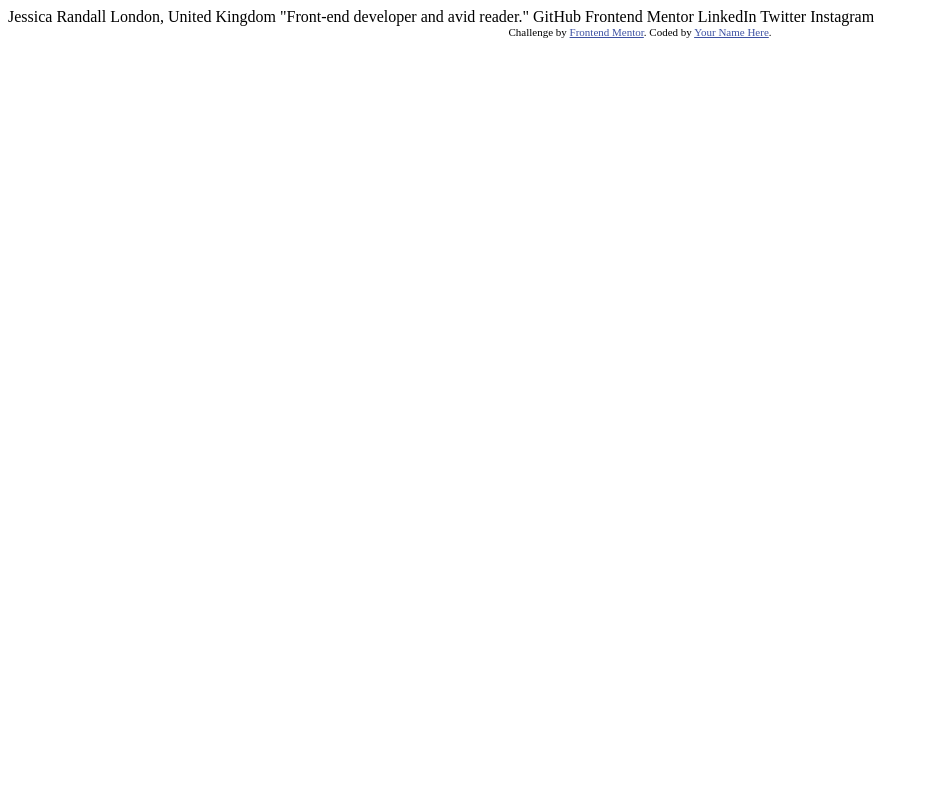
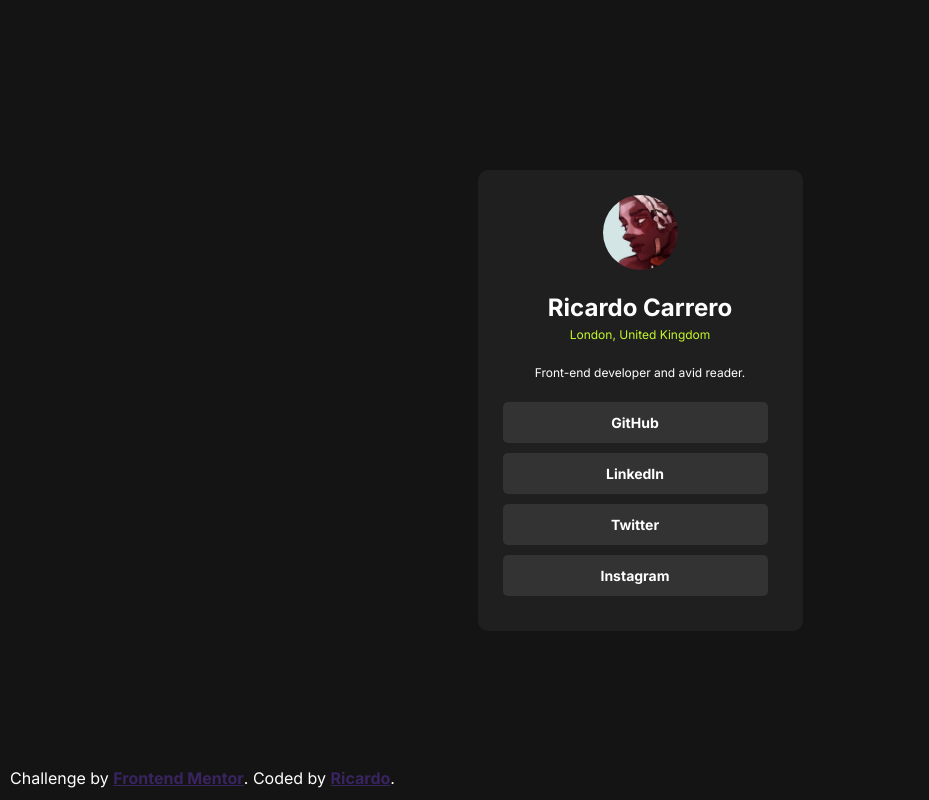
Before and after one commit to rc-0105/social-links-profile-main, a plain HTML site: page index.html in a window 1280 px wide. Shown: the whole page, without its empty margins (0-929 px from the left). Drawn offline with Linux system fonts and the light colour scheme.

Commit message:
second commit

```diff
--- a/index.html
+++ b/index.html
@@ -5,30 +5,36 @@
   <meta name="viewport" content="width=device-width, initial-scale=1.0"> <!-- displays site properly based on user's device -->
 
   <link rel="icon" type="image/png" sizes="32x32" href="./assets/images/favicon-32x32.png">
-
+  <link rel="stylesheet" href="./style.css">
+  <link rel="stylesheet" href="./reset.css">
+  <link href="https://fonts.googleapis.com/css2?family=Inter:ital,opsz,wght@0,14..32,100..900;1,14..32,100..900&family=Outfit:wght@100..900&display=swap" rel="stylesheet">
   <title>Frontend Mentor | Social links profile</title>
-
-  <!-- Feel free to remove these styles or customise in your own stylesheet 👍 -->
-  <style>
-    .attribution { font-size: 11px; text-align: center; }
-    .attribution a { color: hsl(228, 45%, 44%); }
-  </style>
 </head>
 <body>
+  <main class="content">
+    <img src="./assets/images/ekko.jpg" alt="ekko " class="profile-image">
+    <h1 class="name">Ricardo Carrero</h1>
+    <p class="location">London, United Kingdom</p>
+    <p class="bio">Front-end developer and avid reader.</p>
+    <ul class="social-links">
+      <li class="social-link">
+        <a href="https://github.com/rc-0105">GitHub</a>
+      </li>
+      <li class="social-link">
+        <a href="https://www.linkedin.com/in/ricardo-c-0105/">LinkedIn</a>
+      </li>
+      <li class="social-link">
+        <a href="https://twitter.com/rc_0105">Twitter</a>
+      </li>
+      <li class="social-link">
+        <a href="https://www.instagram.com/rc_0105/">Instagram</a>
+      </li>
+    </ul>
+  </main>
 
-  Jessica Randall
-  London, United Kingdom
-  "Front-end developer and avid reader."
-
-  GitHub
-  Frontend Mentor
-  LinkedIn
-  Twitter
-  Instagram
-
-  <div class="attribution">
+  <footer class="attribution">
     Challenge by <a href="https://www.frontendmentor.io?ref=challenge" target="_blank">Frontend Mentor</a>.
-    Coded by <a href="#">Your Name Here</a>.
-  </div>
+    Coded by <a href="https://github.com/rc-0105">Ricardo</a>.
+  </footer>
 </body>
 </html>
--- /dev/null
+++ b/reset.css
@@ -0,0 +1,73 @@
+*,
+*::before,
+*::after {
+  box-sizing: border-box;
+}
+
+/* Remove default margin */
+body,
+h1,
+h2,
+h3,
+h4,
+p,
+figure,
+blockquote,
+dl,
+dd {
+  margin: 0;
+}
+
+/* Remove list styles on ul, ol elements with a list role, which suggests default styling will be removed */
+ul[role='list'],
+ol[role='list'] {
+  list-style: none;
+}
+
+/* Set core root defaults */
+html:focus-within {
+  scroll-behavior: smooth;
+}
+
+/* Set core body defaults */
+body {
+  min-height: 100vh;
+  text-rendering: optimizeSpeed;
+  line-height: 1.5;
+}
+
+/* A elements that don't have a class get default styles */
+a:not([class]) {
+  text-decoration-skip-ink: auto;
+}
+
+/* Make images easier to work with */
+img,
+picture {
+  max-width: 100%;
+  display: block;
+}
+
+/* Inherit fonts for inputs and buttons */
+input,
+button,
+textarea,
+select {
+  font: inherit;
+}
+
+/* Remove all animations, transitions and smooth scroll for people that prefer not to see them */
+@media (prefers-reduced-motion: reduce) {
+  html:focus-within {
+   scroll-behavior: auto;
+  }
+
+  *,
+  *::before,
+  *::after {
+    animation-duration: 0.01ms !important;
+    animation-iteration-count: 1 !important;
+    transition-duration: 0.01ms !important;
+    scroll-behavior: auto !important;
+  }
+}
--- /dev/null
+++ b/style.css
@@ -0,0 +1,85 @@
+body{
+    background: hsl(0, 0%, 8%);
+    font-family: 'inter', sans-serif;
+    display: flex;
+    justify-content: center;
+    align-items: center;
+    height: 100vh;
+}
+
+.content{
+    background: hsl(0, 0%, 12%);
+    padding: 25px;
+    border-radius: 10px;
+    min-width: 325px;
+    max-width: 375px;
+    text-align: center;
+}
+img{
+    width: 75px;
+    height: 75px;
+    border-radius: 50%;
+    display: block;
+    margin: auto;
+    margin-bottom: 20px;
+}
+
+h1{
+    color: hsl(0, 0%, 100%);
+    margin-bottom: 20px;
+    font-weight: 700;
+    font-size: 24px;
+}
+
+.location{
+    color: hsl(75, 94%, 57%);
+    margin-bottom: 20px;
+    font-size: 12px;
+}
+
+.bio{
+    color: hsl(0, 0%, 100%);
+    margin-bottom: 20px;
+    font-size: 12px;
+}
+
+ul{
+    list-style-type: none;
+    padding: 0;
+    margin: 0;
+}
+li{
+    display: block;
+    margin-right: 10px;
+    margin-bottom: 10px;
+    background: hsl(0, 0%, 20%);
+    border-radius: 5px;
+    padding: 10px;
+}
+
+li a{
+    text-decoration: none;
+    font-weight: 700;
+    font-size: 14px;
+    width: 100%;
+    display: block;
+    color: hsl(0, 0%, 100%);
+}
+
+li:hover{
+    background: hsl(0, 0%, 30%);
+}
+
+footer{
+    position: absolute;
+    bottom: 0;
+    left: 0;
+    text-align: center;
+    padding: 10px;
+    color: white;
+}
+
+footer a{
+    color: hsl(261, 45%, 26%);
+    font-weight: 700;
+}
```
Also changed, not shown: assets/images/avatar-jessica.jpeg (deleted), assets/images/ekko.jpg (added), assets/images/screenshot.png (added), design/active-states.jpg (deleted), design/destkop-design.jpg (deleted), design/mobile-design.jpg (deleted), preview.jpg (deleted), 3 other files.
